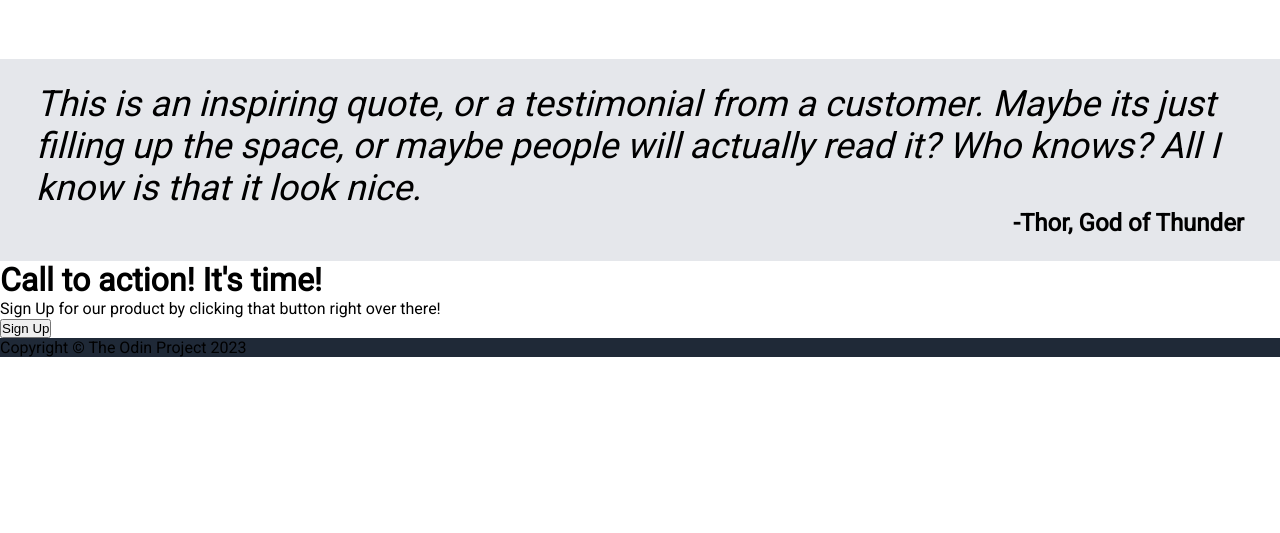
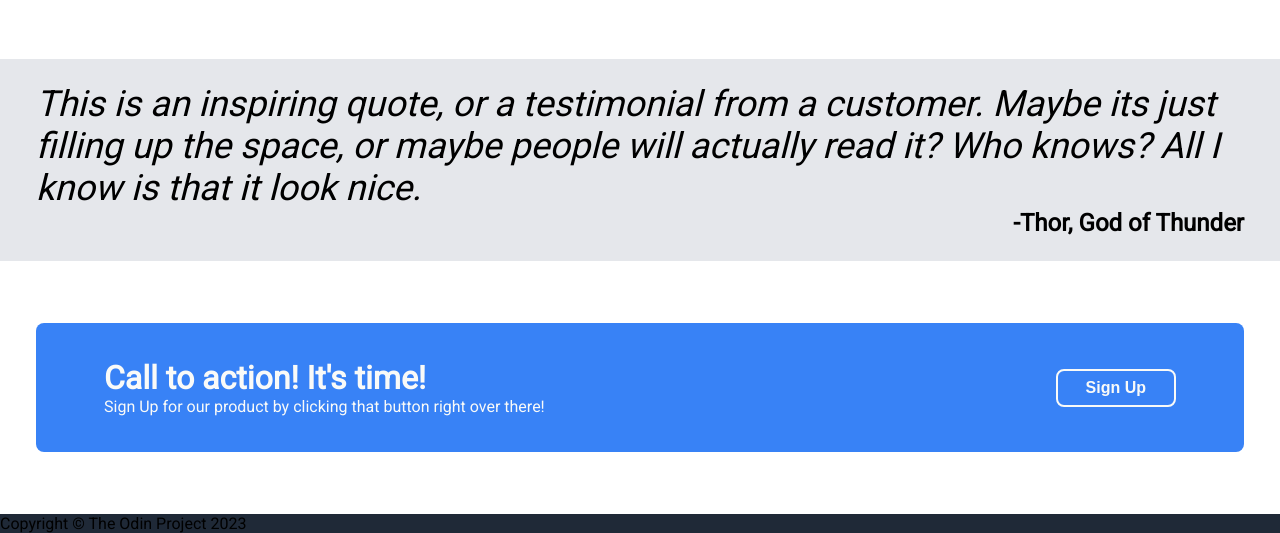
Before and after one commit to FireDragonGod/Landing-page, a plain HTML site: page index.html in a window 1280 px wide. Shown: the part 533-1066 px from the top of the page. Before the commit the page ends 890 px from the top, so only its background shows below. Drawn offline with Linux system fonts and the light colour scheme.

Commit message:
Separate between CTA and its button horizontally

```diff
--- a/css/style.css
+++ b/css/style.css
@@ -85,7 +85,7 @@ a {
 
 img {
     height: 100%;
-    width: 300px;
+    width: 400px;
 }
 
 /* Main */
@@ -128,7 +128,7 @@ img {
 .main-quote {
     background-color: #e5e7eb;
     font-size: 36px;
-    font-weight: light;
+    font-weight: lighter;
     padding: 24px 36px;
 }
 
@@ -137,3 +137,32 @@ img {
     font-size: 24px;
     font-weight: 700;
 }
+
+/* call to action */
+.main-calltoact {
+    padding: 62px 36px;
+    display: flex;
+    flex-direction: column;
+    justify-content: center;
+    flex: 1;
+}
+
+.calltoact {
+    padding: 36px 68px;
+    background-color: #3882f6;
+    display: flex;
+    justify-content: space-between;
+    align-items: center;
+    border-radius: 8px;
+    color: #f9faf8;
+}
+
+.signup-button button {
+    padding: 8px 28px;
+    background-color: #3882f6;
+    border: 2px solid #f9faf8;
+    border-radius: 8px;
+    color: #f9faf8;
+    font-weight: 900;
+    font-size: 16px;
+}
```
